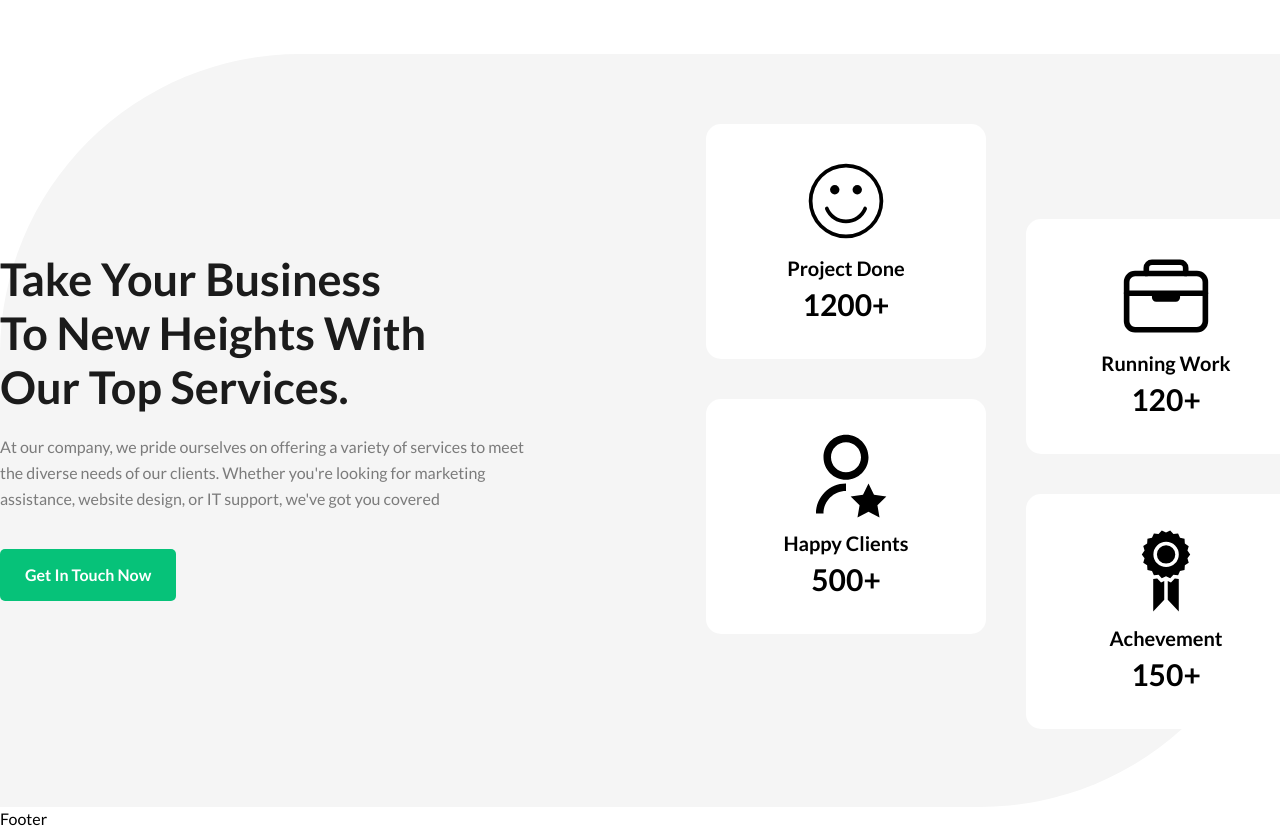
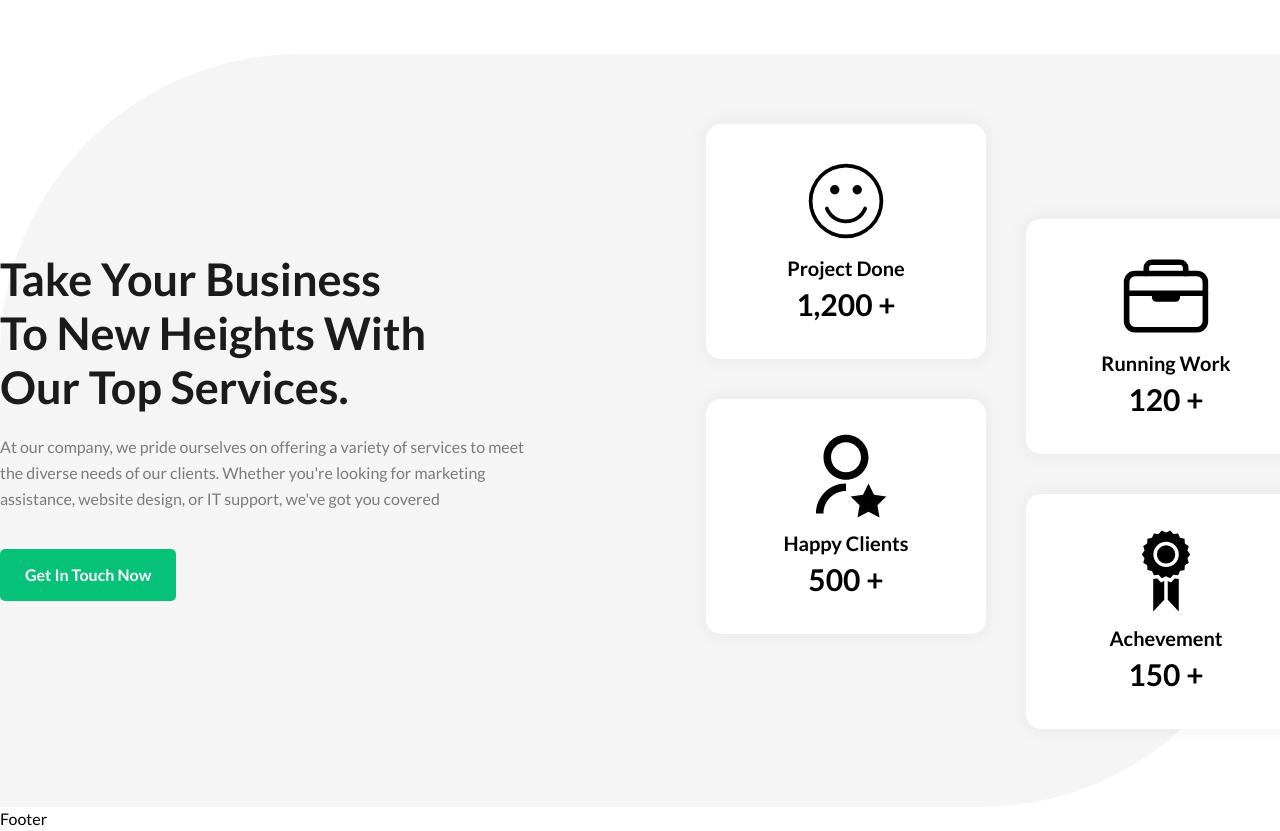
Before and after one commit to mdjaberdev/coreWave, a React (Vite) app: page / in a window 1280 px wide. Shown: the part 3240-4071 px from the top of the page. Built offline with nearby package versions, Linux system fonts and the light colour scheme.

Commit message:
top_service add counterUp

```diff
--- a/package.json
+++ b/package.json
@@ -12,6 +12,7 @@
   "dependencies": {
     "@tailwindcss/vite": "^4.2.0",
     "react": "^19.2.0",
+    "react-countup": "^6.5.3",
     "react-dom": "^19.2.0",
     "react-icons": "^5.5.0",
     "react-router": "^7.13.0",
--- a/src/components/layouts/Top_Service.jsx
+++ b/src/components/layouts/Top_Service.jsx
@@ -5,6 +5,7 @@ import { CiFaceSmile } from "react-icons/ci";
 import { IoBriefcaseOutline } from "react-icons/io5";
 import { RiUserStarLine } from "react-icons/ri";
 import { GiAchievement } from "react-icons/gi";
+import CountUp from "react-countup";
 
 const Top_Service = () => {
   return (
@@ -14,7 +15,7 @@ const Top_Service = () => {
           <div className="flex items-center gap-x-40.75">
             <div className="">
               <h3 className="text-[#1B1B1B] text-[45px] capitalize font-semibold font-lato w-107.5 leading-13.5">
-                Take your business to new heights  with our top services.
+                Take your business to new heights with our top services.
               </h3>
               <p className="pt-5 text-[#7B7B7B] text-base font-lato w-135.75 leading-6.5">
                 At our company, we pride ourselves on offering a variety of
@@ -26,7 +27,7 @@ const Top_Service = () => {
             </div>
             <div className="flex gap-x-10">
               <div className="space-y-10">
-                <div className="h-58.75 w-70 bg-white hover:bg-[#7AE0B9] group rounded-[15px] py-10 px-18 flex justify-center items-center">
+                <div className="h-58.75 w-70 bg-white hover:bg-[#7AE0B9] group rounded-[15px] py-10 px-18 flex justify-center items-center shadow-[0_0_20px_2px_rgba(0,0,0,0.05)]">
                   <div className="text-center">
                     <div className="">
                       <CiFaceSmile className="text-[90px] mx-auto group-hover:text-white" />
@@ -35,42 +36,42 @@ const Top_Service = () => {
                       Project Done
                     </p>
                     <h5 className="group-hover:text-white text-[30px] font-semibold font-lato">
-                      1200+
+                      <CountUp end={1200} duration={5} /> +
                     </h5>
                   </div>
                 </div>
-                <div className="h-58.75 w-70 bg-white hover:bg-[#7AE0B9] group rounded-[15px] py-10 px-18 flex justify-center items-center">
+                <div className="h-58.75 w-70 bg-white hover:bg-[#7AE0B9] group rounded-[15px] py-10 px-18 flex justify-center items-center shadow-[0_0_20px_2px_rgba(0,0,0,0.05)]">
                   <div className="text-center">
                     <RiUserStarLine className="text-[90px] mx-auto group-hover:text-white" />
                     <p className=" group-hover:text-white text-xl font-semibold font-lato pt-2">
                       Happy Clients
                     </p>
                     <h5 className="group-hover:text-white text-[30px] font-semibold font-lato">
-                      500+
+                      <CountUp end={500} duration={5} /> +
                     </h5>
                   </div>
                 </div>
               </div>
               <div className="space-y-10 mt-23.75">
-                <div className="h-58.75 w-70 bg-white hover:bg-[#7AE0B9] group rounded-[15px] py-10 px-18 flex justify-center items-center">
+                <div className="h-58.75 w-70 bg-white hover:bg-[#7AE0B9] group rounded-[15px] py-10 px-18 flex justify-center items-center shadow-[0_0_20px_2px_rgba(0,0,0,0.05)]">
                   <div className="text-center">
                     <IoBriefcaseOutline className="text-[90px] mx-auto group-hover:text-white" />
                     <p className=" group-hover:text-white text-xl font-semibold font-lato pt-2">
                       Running Work
                     </p>
                     <h5 className="group-hover:text-white text-[30px] font-semibold font-lato">
-                      120+
+                      <CountUp end={120} duration={5} /> +
                     </h5>
                   </div>
                 </div>
-                <div className="h-58.75 w-70 bg-white hover:bg-[#7AE0B9] group rounded-[15px] py-10 px-18 flex justify-center items-center">
+                <div className="h-58.75 w-70 bg-white hover:bg-[#7AE0B9] group rounded-[15px] py-10 px-18 flex justify-center items-center shadow-[0_0_20px_2px_rgba(0,0,0,0.05)]">
                   <div className="text-center">
                     <GiAchievement className="text-[90px] mx-auto group-hover:text-white" />
                     <p className=" group-hover:text-white text-xl font-semibold font-lato pt-2">
                       Achevement
                     </p>
                     <h5 className="group-hover:text-white text-[30px] font-semibold font-lato">
-                      150+
+                      <CountUp end={150} duration={5} /> +
                     </h5>
                   </div>
                 </div>
```
Also changed, not shown: 1 other file (tests, documents, lock files or other folders).
